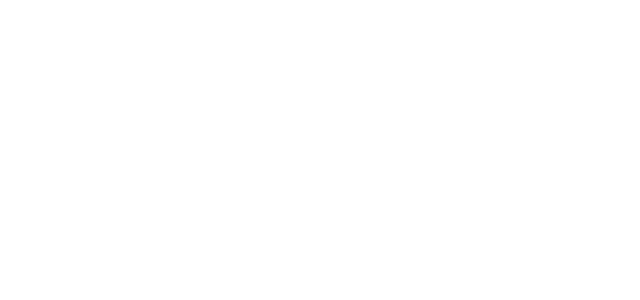
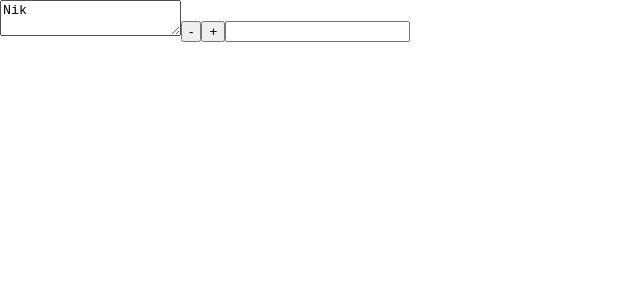
Before and after one commit to NikitaBrinzovik/JS-TS-it-inkubator, a React (Create React App) app: page / in a window 1280 px wide. Shown: the top 300 px of the page, without its empty margins (0-640 px from the left). Built offline with nearby package versions, Linux system fonts and the light colour scheme.

Commit message:
lesson 6 kabzda. callback, onClick, onChange, onBlur

```diff
--- a/src/index.tsx
+++ b/src/index.tsx
@@ -4,10 +4,11 @@
 import App from './App';
 import reportWebVitals from './reportWebVitals';
 import {slitInToWords} from "./js-ts-for-students/01-hello-test/01";
+import {User} from "./js-ts-for-students/06-callback/callback";
 
 ReactDOM.render(
   <React.StrictMode>
-    <App />
+    <User />
   </React.StrictMode>,
   document.getElementById('root')
 );
--- /dev/null
+++ b/src/js-ts-for-students/06-callback/callback.tsx
@@ -0,0 +1,27 @@
+import {ChangeEvent, MouseEventHandler} from "react"
+
+export const User = () => {
+    const deleteUser = () => {
+
+        alert('user deleted')
+        //alert(event.currentTarget.name)
+    }
+    const addUser = () => {
+        alert('user added')
+    }
+    const onNameChanged = () => {
+        console.log("name changed")
+    }
+    const focusLost = () => {
+        console.log('focus lost')
+    }
+    const onAgeChanged = (event:ChangeEvent<HTMLInputElement>) => {
+        console.log("aaaaa" + event.currentTarget)
+    }
+    return <div>
+        <textarea name="" id="" onChange={onNameChanged} onBlur={focusLost}>Nik</textarea>
+        <button onClick={deleteUser} name="delete">-</button>
+        <button onClick={addUser} name="delete">+</button>
+        <input type={"number"} onBlur={focusLost} onChange={onAgeChanged}/>
+    </div>
+}
```
